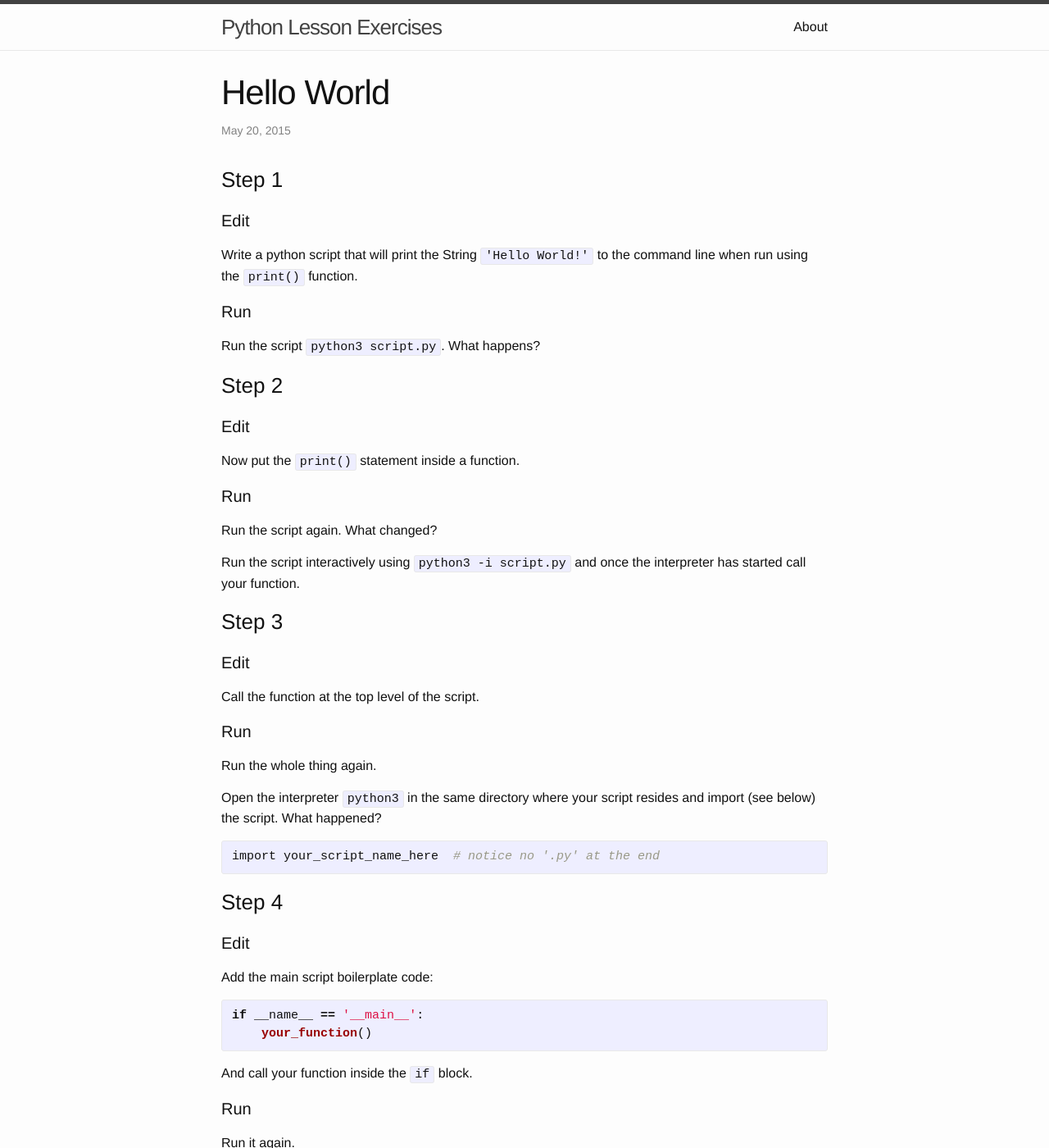
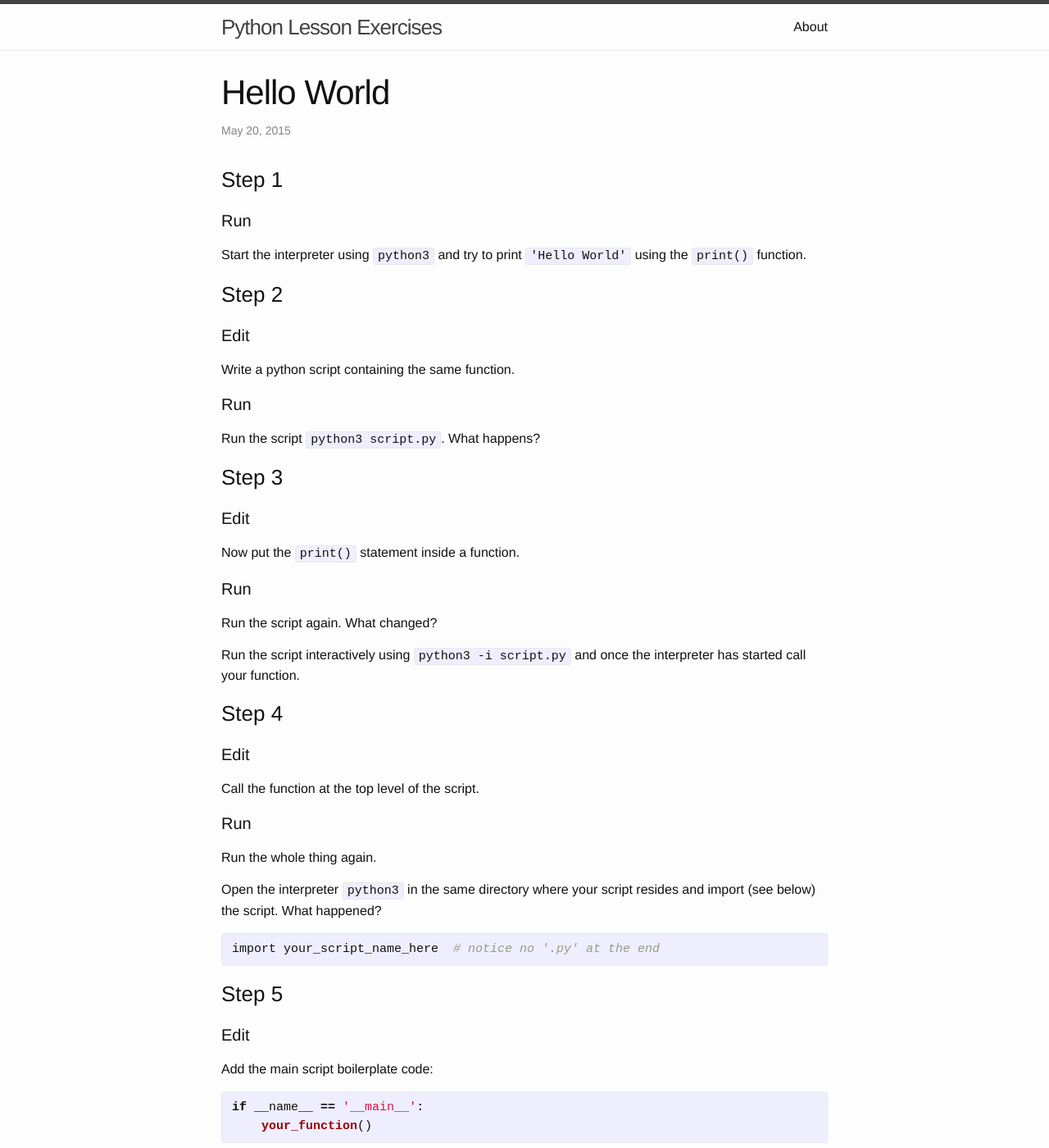
Before and after one commit to fsr/python-lessons, a Jekyll site: the page built from _exercises/hello-world.md, in a window 1280 px wide and 1400 px high. Shown: the whole window at 82% size. Built offline with Jekyll 4.4.1, drawn with Linux system fonts in a browser that asks for light colours.

Commit message:
update first exercice

```diff
--- a/_exercises/hello-world.md
+++ b/_exercises/hello-world.md
@@ -5,13 +5,18 @@ number: 1
 
 ### Step 1
 
+#### Run
+Start the interpreter using `python3` and try to print `'Hello World'` using the `print()` function.
+
+### Step 2
+
 #### Edit
-Write a python script that will print the String `'Hello World!'` to the command line when run using the `print()` function.
+Write a python script containing the same function.
 
 #### Run
 Run the script `python3 script.py`. What happens?
 
-### Step 2
+### Step 3
 
 #### Edit
 Now put the `print()` statement inside a function.
@@ -35,7 +40,7 @@ Open the interpreter `python3` in the same directory where your script resides a
 import your_script_name_here  # notice no '.py' at the end
 {% endhighlight %}
 
-### Step 4
+### Step 5
 
 #### Edit
 Add the main script boilerplate code:
```
Also changed, not shown: other parts of _exercises/hello-world.md (+1 -1 lines).
